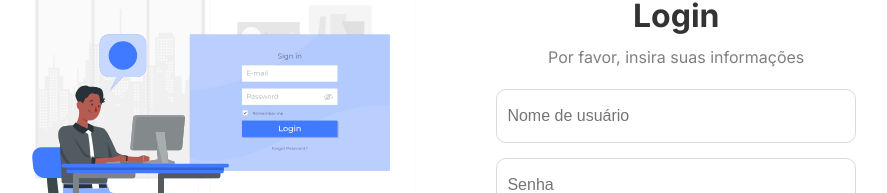
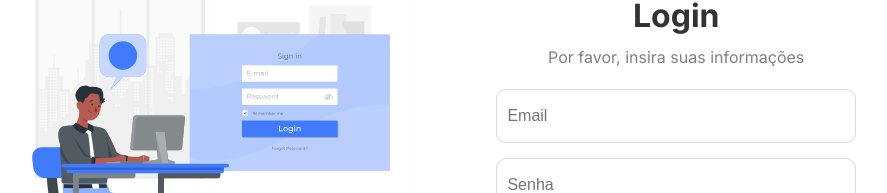
Before and after one commit to Hitallo-moreira/tela-login, a React (Vite) app: page / in a window 1280 px wide. Shown: the part 114-307 px from the top of the page, without its empty margins (207-1094 px from the left). Built offline with nearby package versions, Linux system fonts and the light colour scheme; no server answers.

Commit message:
feat: change form validation

```diff
--- a/src/components/Form.jsx
+++ b/src/components/Form.jsx
@@ -26,8 +26,8 @@ export default function Form() {
                 <div className="form-info">
                     <h2>Login</h2>
                     <span>Por favor, insira suas informações</span>
-                    <input type="text" {...register("email", { required: 'Campo obrigatório!' })} placeholder="Nome de usuário" />
-                    <p>{errors.firstName?.message}</p>
+                    <input type="text" {...register("email", { required: 'Campo obrigatório!' })} placeholder="Email" />
+                    <p>{errors.email?.message}</p>
 
                     <input type="password" {...register("password", { required: 'Campo obrigatório!', minLength: {
                         value: 6,
```
